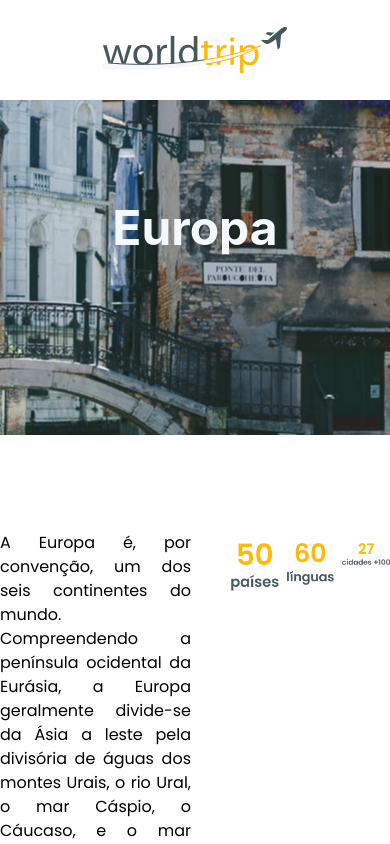
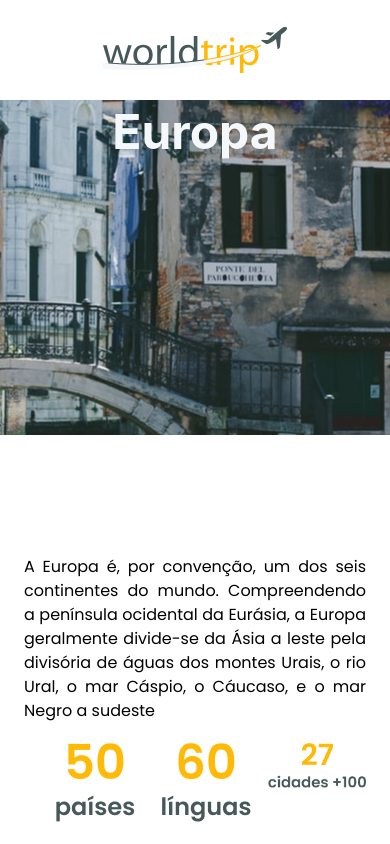
Before and after one commit to moraes3000/agencia-viagem, a Next.js app: page /europa in a window 390 px wide. Shown: the top 844 px of the page. Built offline with nearby package versions, Linux system fonts and the light colour scheme.

Commit message:
responsive

```diff
--- a/src/pages/europa.tsx
+++ b/src/pages/europa.tsx
@@ -15,12 +15,12 @@ export default function Home() {
                 backgroundPosition="center"
                 backgroundRepeat="no-repeat"
                 h="335px">
-                <Heading fontSize="3rem" color='#F5F8FA' mt='6rem' mb='1rem'>Europa</Heading>
+                <Heading fontSize="3rem" color='#F5F8FA' mt='8  rem' mb='1rem'>Europa</Heading>
             </VStack>
 
 
             <Center mt='6rem'>
-                <Grid templateColumns="repeat(2, 1fr)" gap={2} w='960px' textAlign='justify' justifyContent='center'>
+                <Grid templateColumns={['repeat(1, 1fr)','repeat(2, 1fr)']} gap={2} w='960px' textAlign='justify' justifyContent='center' p={6}>
                     <GridItem >
                         <Text>A Europa é, por convenção, um dos seis continentes do mundo. Compreendendo a península ocidental da Eurásia, a Europa geralmente divide-se da Ásia a leste pela divisória de águas dos montes Urais, o rio Ural, o mar Cáspio, o Cáucaso, e o mar Negro a sudeste</Text>
                     </GridItem>
```
